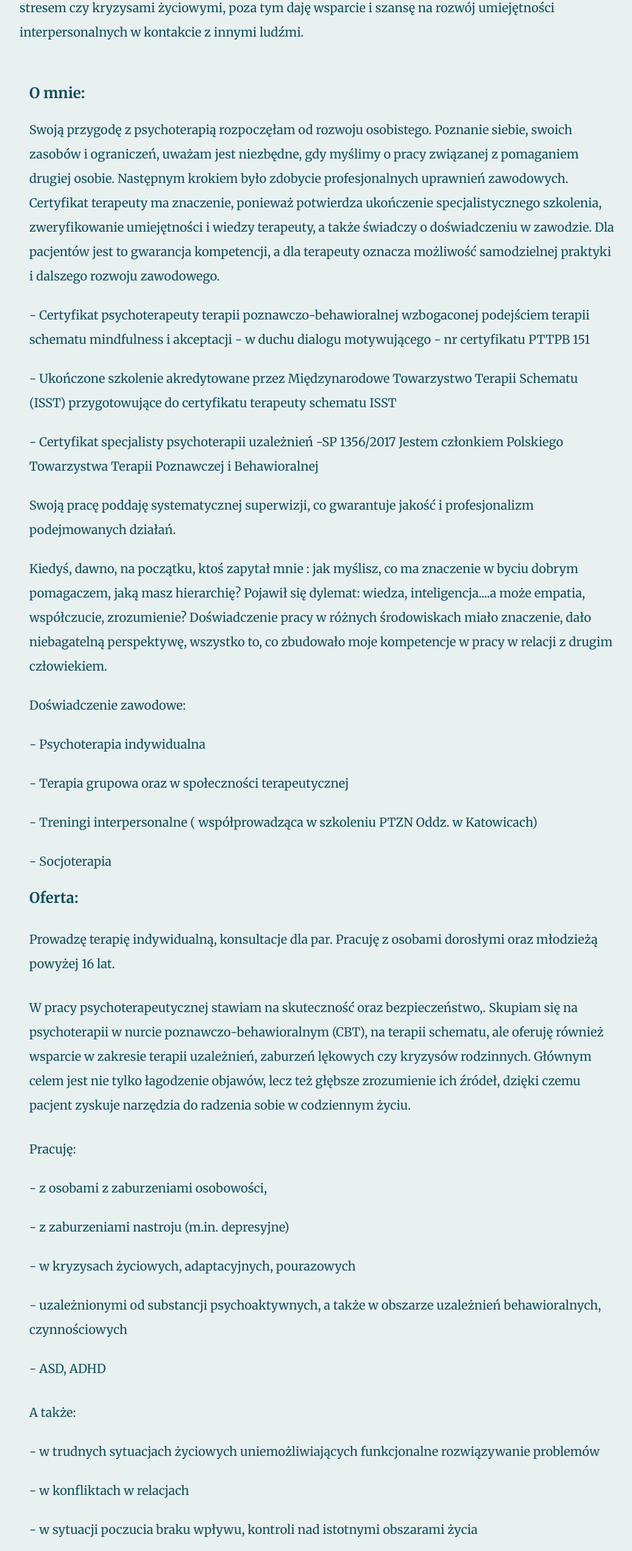
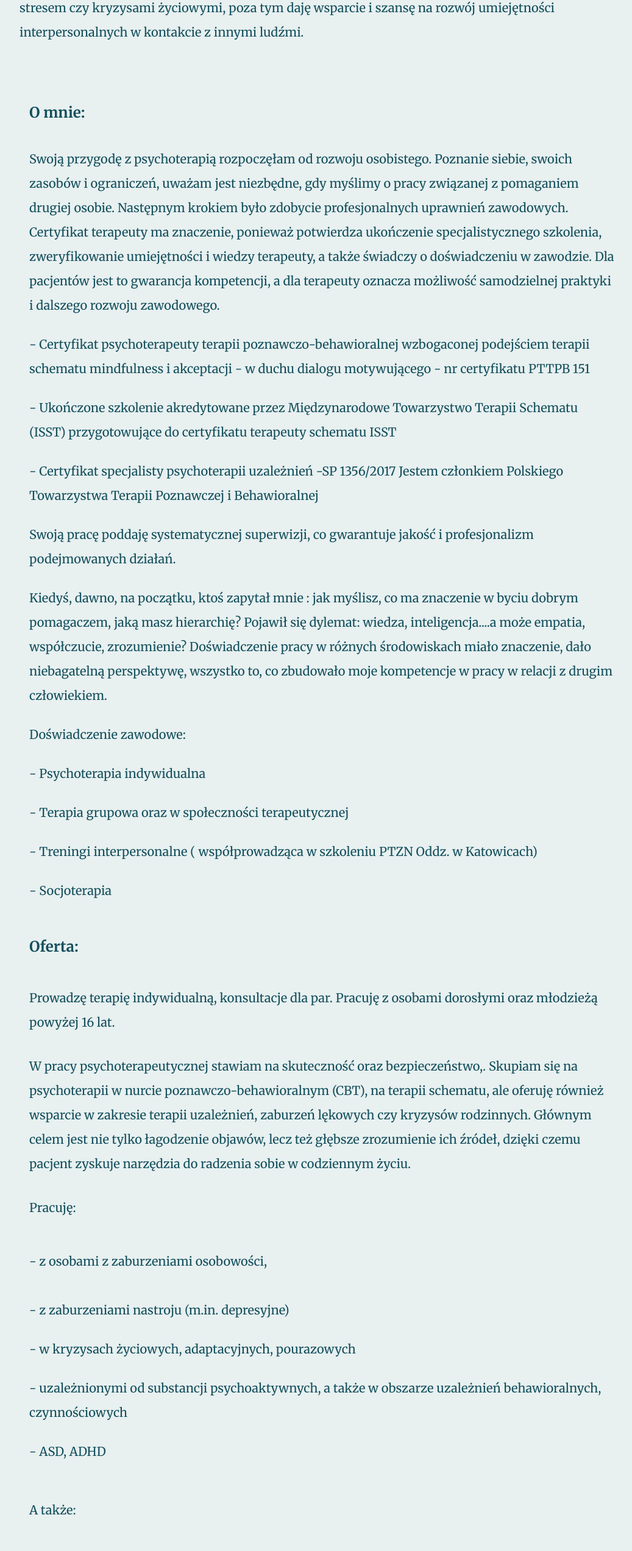
Before and after one commit to ArturZ12345/pracowniacbt, a Next.js app: page / in a window 1280 px wide. Shown: the part 1179-3723 px from the top of the page at 61% size, without its empty margins (112-1149 px from the left). Built offline with nearby package versions, Linux system fonts and the light colour scheme.

Commit message:
nagłówki.26.10.tsx

```diff
--- a/src/app/(pages)/page.tsx
+++ b/src/app/(pages)/page.tsx
@@ -57,7 +57,7 @@ na rozwój umiejętności interpersonalnych w kontakcie z innymi ludźmi.
         <section
           className={`pt-16 px-4 max-w-5xl mx-auto ${merriweather.className} text-xl leading-loose space-y-6`}
         >
-          <p className="font-bold text-2xl">
+          <p className="font-bold text-2xl pt-8 pb-4">
             O mnie:
           </p>
           <p className=" font-normal ">
@@ -102,7 +102,7 @@ Doświadczenie pracy w różnych środowiskach  miało znaczenie, dało niebagat
           <p className=" font-normal ">
             - Socjoterapia
           </p>
-<p className="font-bold text-2xl">
+<p className="font-bold text-2xl pt-8 pb-4">
             Oferta:
           </p>
           <p className=" pt-2 font-sem ">Prowadzę terapię indywidualną, konsultacje dla par.
@@ -114,7 +114,7 @@ lękowych czy kryzysów rodzinnych. Głównym celem jest nie tylko łagodzenie
 objawów, lecz też głębsze zrozumienie ich źródeł, dzięki czemu pacjent zyskuje
 narzędzia do radzenia sobie w codziennym życiu.</p>
           <p className=" pt-2 font-sem ">Pracuję:</p>
-            <p className=" font-normal ">
+            <p className=" font-normal pt-6 pb-4">
               - z osobami z zaburzeniami osobowości,
           </p>
             <p className=" font-normal ">
@@ -130,7 +130,7 @@ czynnościowych
             <p className=" font-normal ">
               - ASD, ADHD
           </p>
-           <p className=" pt-2 font-sem ">A także:</p>
+           <p className=" pt-2 font-sem pt-8 pb-4">A także: </p>
 
             <p className=" font-normal ">- w trudnych sytuacjach życiowych uniemożliwiających funkcjonalne rozwiązywanie problemów
           </p>
```
